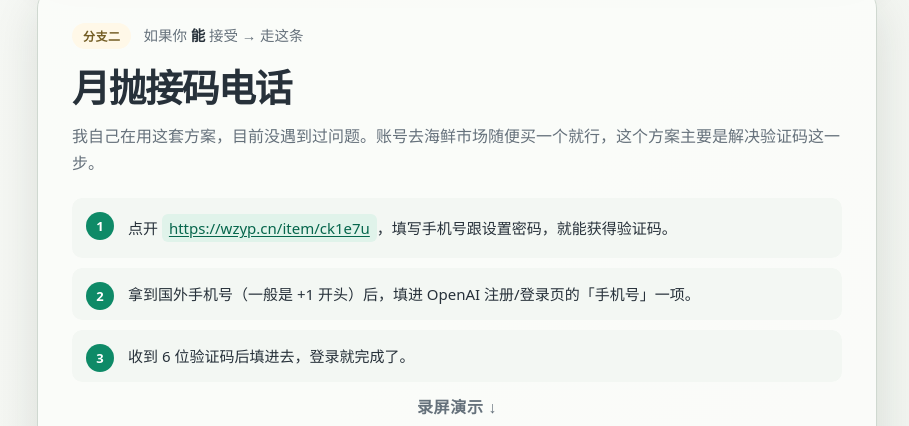
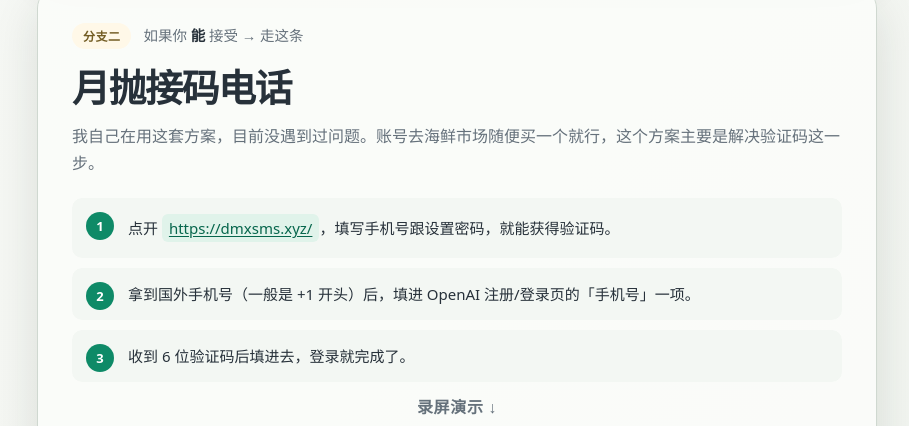
Before and after one commit to caiwan-lab/codex-nav-deploy-9k2, a website: page 安装导航-登录异常.html in a window 1280 px wide. Shown: the part 1141-1567 px from the top of the page, without its empty margins (183-1092 px from the left). Drawn offline with Linux system fonts and the light colour scheme; no server answers; sample sign-in values are in the browser's storage.

Commit message:
接码链接更换: wzyp.cn/item/ck1e7u → dmxsms.xyz

```diff
--- a/安装导航-登录异常.html
+++ b/安装导航-登录异常.html
@@ -54,7 +54,7 @@
           <h2 class="method-title">月抛接码电话</h2>
           <p class="method-sub">我自己在用这套方案，目前没遇到过问题。账号去海鲜市场随便买一个就行，这个方案主要是解决验证码这一步。</p>
           <ol class="method-steps">
-            <li>点开 <a class="ext-link" href="https://wzyp.cn/item/ck1e7u" target="_blank" rel="noopener">https://wzyp.cn/item/ck1e7u</a>，填写手机号跟设置密码，就能获得验证码。</li>
+            <li>点开 <a class="ext-link" href="https://dmxsms.xyz/" target="_blank" rel="noopener">https://dmxsms.xyz/</a>，填写手机号跟设置密码，就能获得验证码。</li>
             <li>拿到国外手机号（一般是 +1 开头）后，填进 OpenAI 注册/登录页的「手机号」一项。</li>
             <li>收到 6 位验证码后填进去，登录就完成了。</li>
           </ol>
```
